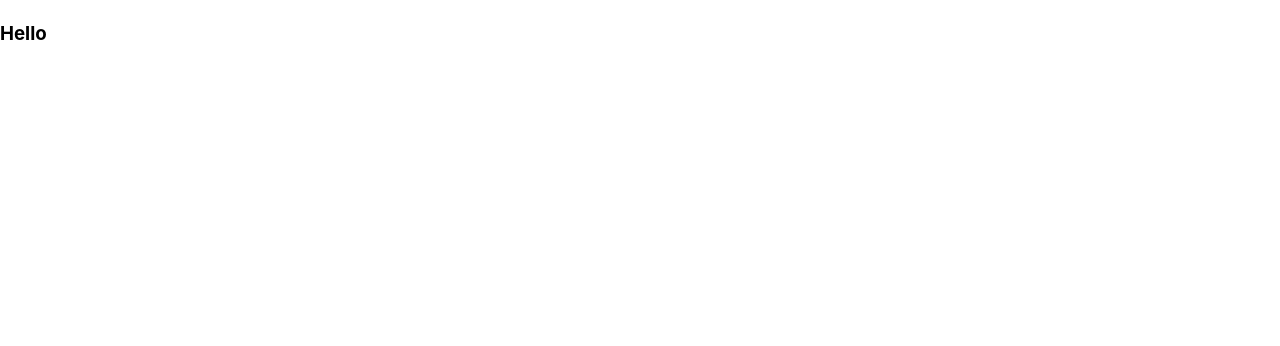
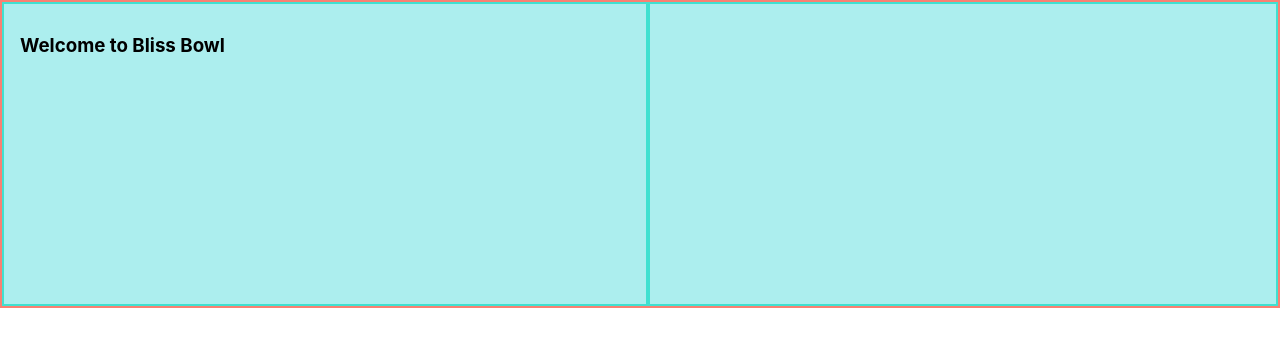
Before and after one commit to lellis09/Bliss-Bowl-Eatery, a Next.js app: page / in a window 1280 px wide. Shown: the top 346 px of the page. Built offline with nearby package versions, Linux system fonts and the light colour scheme.

Commit message:
made slight changes

```diff
--- a/components/Hero.js
+++ b/components/Hero.js
@@ -2,9 +2,17 @@
 
 const Hero = () => {
     return(
-        <section>
-            <h1>Hello</h1>
-        </section>
+        <main className=''>
+            <section className='container background'>
+                <div className='title-cont'>
+                    <h1 className='title'>Welcome to Bliss Bowl</h1>
+                </div>
+                <div className='img'>
+
+                </div>
+            </section>
+
+        </main>
     )
 }
 
--- a/global.css
+++ b/global.css
@@ -12,3 +12,35 @@
   text-rendering: optimizeLegibility;
   hyphens: auto;
 }
+
+.background {
+  background-color: rgb(172, 238, 238);
+  height: auto;
+}
+
+.title-cont {
+  border: solid turquoise 2px;
+  padding: 0px 8px;
+  width:50%;
+  height: 300px;
+
+}
+
+.title{
+  padding: 8px;
+}
+
+.img {
+  border: solid turquoise 2px;
+  width:50%;
+  height: 300px;
+
+}
+
+.container {
+  border: solid salmon 2px;
+  height:auto;
+  display: flex;
+  position:relative;
+
+}
```
Also changed, not shown: components/about.js (added, +11 -0 lines), components/menu.js (added, +13 -0 lines).
